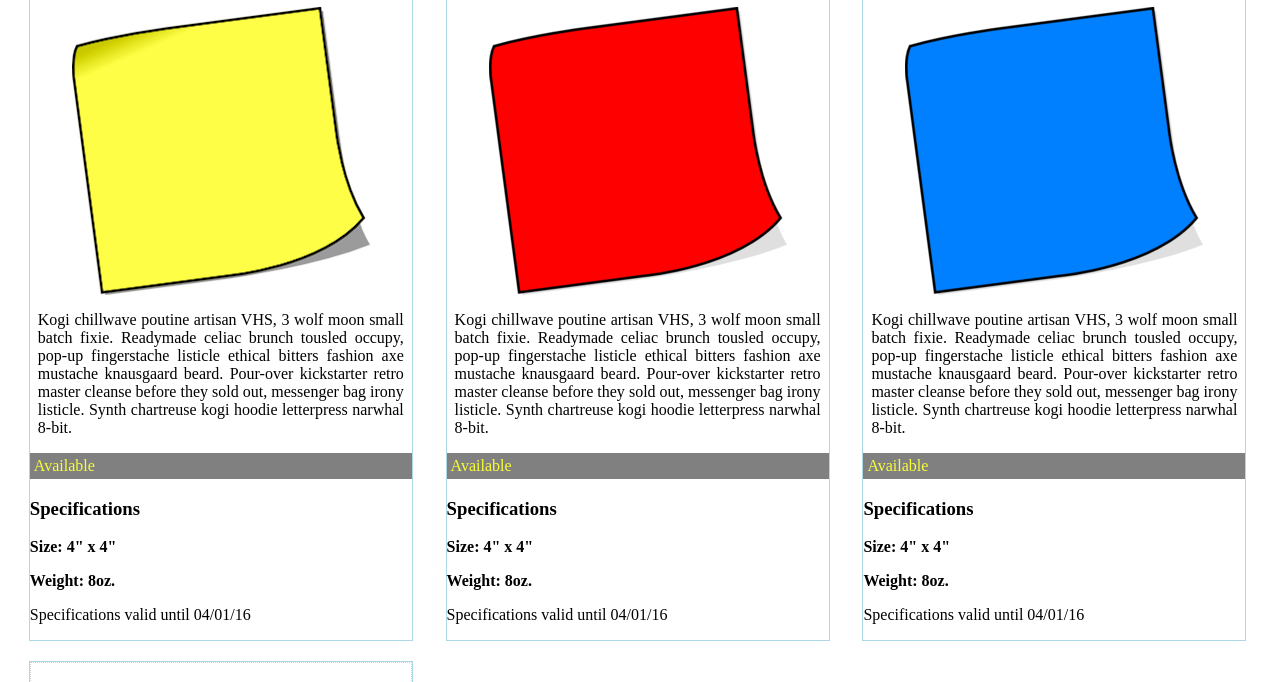
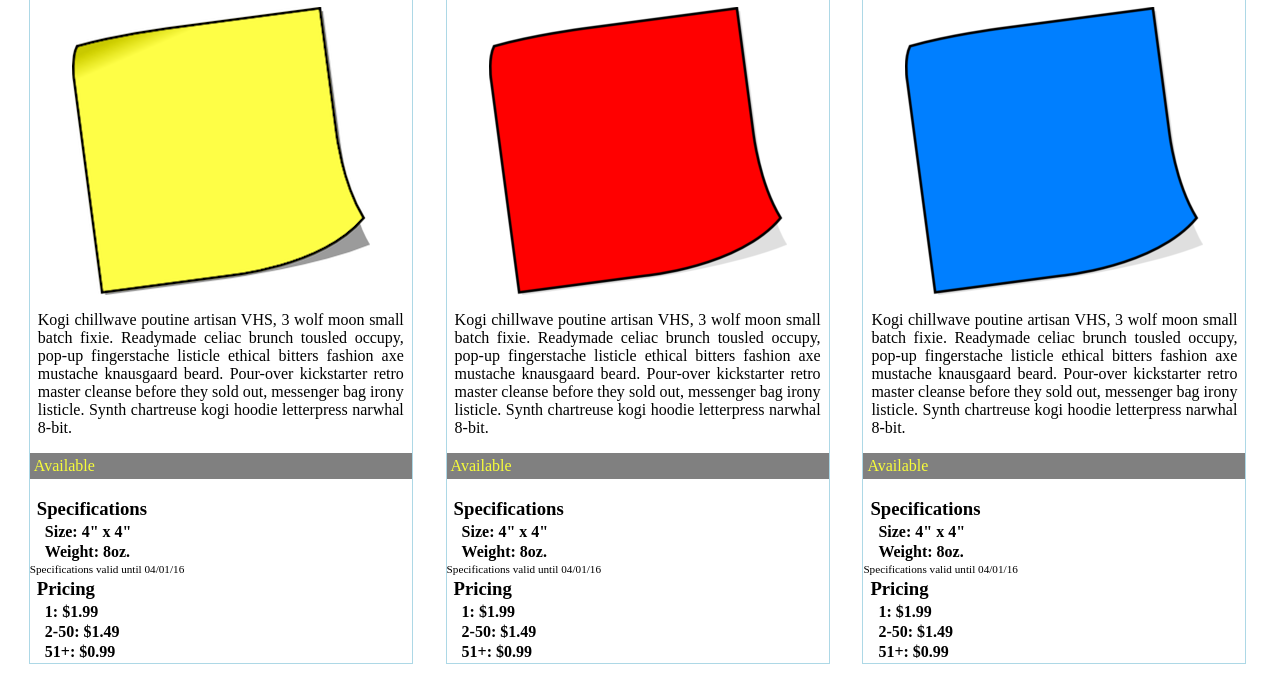
Before and after one commit to nss-day-cohort-14/static-web-html-css-quiz-timcreasy, a plain HTML site: page index.html in a window 1280 px wide. Shown: the part 81-763 px from the top of the page. Drawn offline with Linux system fonts and the light colour scheme.

Commit message:
Project completed

```diff
--- a/css/quiz.css
+++ b/css/quiz.css
@@ -45,7 +45,27 @@ body {
   color: #F7FD39;
 }
 
+.productSectionTwo h3 {
+  margin-bottom: 3px;
+  margin-left: 7px;
+}
+
 .productSectionTwo p:nth-child(2),
 .productSectionTwo p:nth-child(3) {
   font-weight: bold;
+  margin: 2px 15px;
 }
+
+.productSectionTwo p:nth-child(1) {
+  margin: 0;
+  font-size: .7em;
+}
+
+.productSectionThree h3 {
+  margin: 3px 7px;
+}
+
+.productSectionThree p {
+  font-weight: bold;
+  margin: 2px 15px;
+}
--- a/index.html
+++ b/index.html
@@ -29,7 +29,11 @@
     </section>
     <section class="productSectionThree">
       <header>
+        <h3>Pricing</h3>
       </header>
+      <p>1: $1.99</p>
+      <p>2-50: $1.49</p>
+      <p>51+: $0.99</p>
     </section>
   </article>
 
@@ -54,7 +58,11 @@
     </section>
     <section class="productSectionThree">
       <header>
+        <h3>Pricing</h3>
       </header>
+      <p>1: $1.99</p>
+      <p>2-50: $1.49</p>
+      <p>51+: $0.99</p>
     </section>
   </article>
 
@@ -79,7 +87,11 @@
     </section>
     <section class="productSectionThree">
       <header>
+        <h3>Pricing</h3>
       </header>
+      <p>1: $1.99</p>
+      <p>2-50: $1.49</p>
+      <p>51+: $0.99</p>
     </section>
   </article>
 
@@ -104,7 +116,11 @@
     </section>
     <section class="productSectionThree">
       <header>
+        <h3>Pricing</h3>
       </header>
+      <p>1: $1.99</p>
+      <p>2-50: $1.49</p>
+      <p>51+: $0.99</p>
     </section>
   </article>
 
```
